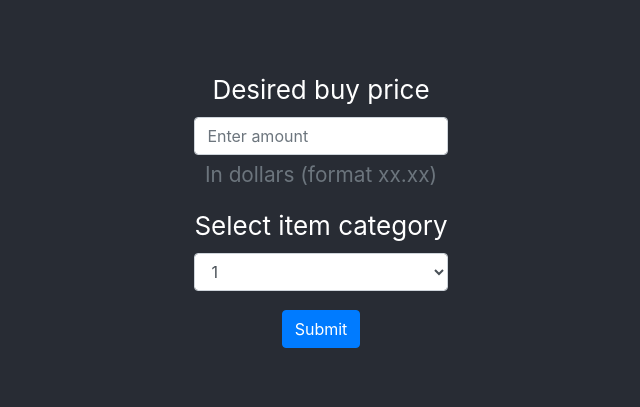
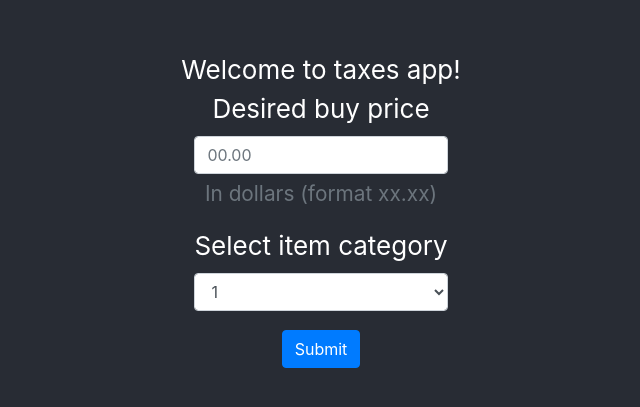
Before and after one commit to IIS-ZPI/ZPI_2020_MenInBlack, a React (Create React App) app in the folder taxes-app/: page / in a window 1280 px wide. Shown: the part 191-598 px from the top of the page, without its empty margins (319-959 px from the left). Built offline with nearby package versions, Linux system fonts and the light colour scheme.

Commit message:
#42 shows warning when entered amount is invalid

```diff
--- a/taxes-app/src/App.js
+++ b/taxes-app/src/App.js
@@ -1,39 +1,18 @@
 import React from 'react';
 import './App.css';
 import 'bootstrap/dist/css/bootstrap.min.css';
-import Form from 'react-bootstrap/Form'
-import Button from 'react-bootstrap/Button'
+import FormComponent from './components/FormComponent';
 
 function App() {
   return (
     <div className="App">
       <header className="App-header">
-        <Form>
-          <Form.Group controlId="formDesiredAmount">
-            <Form.Label>Desired buy price</Form.Label>
-            <Form.Control type="number" min="0.00" max="10000.00" step="0.01" placeholder="Enter amount" />
-            <Form.Text className="text-muted">
-              In dollars (format xx.xx)
-            </Form.Text>
-          </Form.Group>
-
-          <Form.Group controlId="exampleForm.ControlSelect1">
-            <Form.Label>Select item category</Form.Label>
-            <Form.Control as="select">
-              <option>1</option>
-              <option>2</option>
-              <option>3</option>
-              <option>4</option>
-              <option>5</option>
-            </Form.Control>
-          </Form.Group>
-
-          <Button variant="primary" type="submit">
-            Submit
-          </Button>
-        </Form>
+        Welcome to taxes app!
+        <br />
+        <FormComponent>
+        </FormComponent>
       </header>
-    </div>
+    </div >
   );
 }
 
--- /dev/null
+++ b/taxes-app/src/components/FormComponent.jsx
@@ -0,0 +1,80 @@
+import React, { Component } from 'react';
+import Form from 'react-bootstrap/Form'
+import Button from 'react-bootstrap/Button'
+
+class FormComponent extends Component {
+
+    constructor() {
+        super();
+        this.state = {
+            amount: "00.00",
+            category: 1
+        };
+    }
+
+    onAmountChange = (newValue) => {
+        console.log(newValue.target.value);
+        this.setState({
+            ...this.state,
+            amount: newValue.target.value
+        })
+    }
+
+    onCategoryChange = (newCategory) => {
+        console.log(newCategory.target.value);
+        this.setState({
+            ...this.state,
+            category: newCategory.target.value
+        })
+    }
+
+    validate = () => {
+        var regex = /^\d+(?:\.\d{0,2})$/;
+        return !!!regex.test(this.state.amount)
+    }
+
+    render() {
+        return (
+            <div>
+                <Form>
+                    <Form.Group controlId="formDesiredAmount">
+                        <Form.Label>Desired buy price</Form.Label>
+                        <Form.Control
+                            type="number"
+                            min="0.00"
+                            max="10000.00"
+                            step="0.01"
+                            lang="en_EN"
+                            placeholder={this.state.amount}
+                            onChange={this.onAmountChange}
+                            isInvalid={this.validate()}
+                        />
+                        <Form.Text className="text-muted">
+                            In dollars (format xx.xx)
+                        </Form.Text>
+                    </Form.Group>
+
+                    <Form.Group controlId="exampleForm.ControlSelect1">
+                        <Form.Label>Select item category</Form.Label>
+                        <Form.Control
+                            as="select"
+                            onChange={this.onCategoryChange}
+                        >
+                            <option>1</option>
+                            <option>2</option>
+                            <option>3</option>
+                            <option>4</option>
+                            <option>5</option>
+                        </Form.Control>
+                    </Form.Group>
+
+                    <Button variant="primary" type="submit">
+                        Submit
+                    </Button>
+                </Form>
+            </div>
+        );
+    }
+}
+
+export default FormComponent;
```
